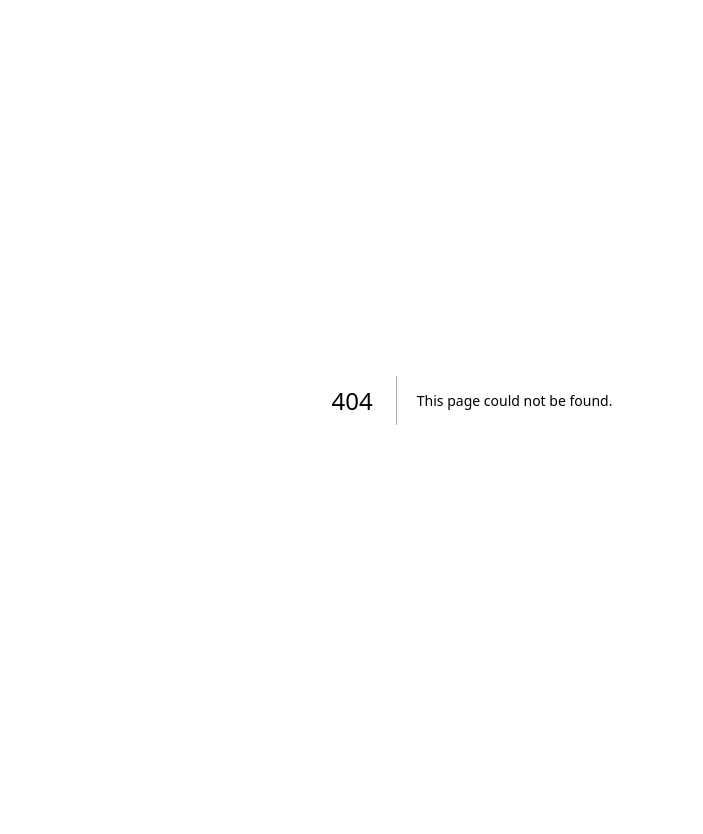
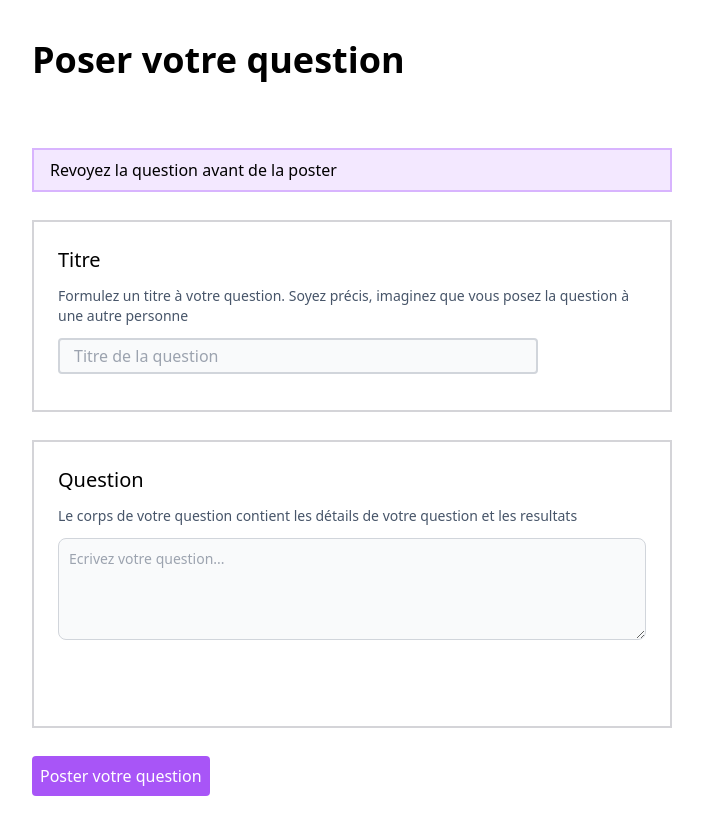
Before and after one commit to eunicekinzengele/Batela_plateforme, a Next.js app in the folder batela_plateforme/: page /AskQuestion in a window 1280 px wide. Before the commit this address had no page. Shown: the top 834 px of the page, without its empty margins (168-871 px from the left). Before the commit the page ends 800 px from the top, so only its background shows below. Built offline with nearby package versions, Linux system fonts and the light colour scheme.

Commit message:
feat: Addition of the page where you can ask questions

```diff
--- /dev/null
+++ b/batela_plateforme/src/pages/AskPage.jsx
@@ -0,0 +1,12 @@
+import React from 'react'
+import AskQuestion from './AskQuestion'
+import NavBar from './NavBar'
+
+export default function AskPage() {
+  return (
+    <div>
+        <NavBar/>
+        <AskQuestion/>
+    </div>
+  )
+}
--- /dev/null
+++ b/batela_plateforme/src/pages/AskQuestion.jsx
@@ -0,0 +1,25 @@
+import React from "react";
+
+export default function AskQuestion() {
+  return (
+    <div className=" h-auto flex justify-center pb-16">
+      <div className=" w-125 h-auto space-y-7 ">
+        <h1 className=" py-10 text-4xl font-semibold">Poser votre question</h1>
+        <div className=" bg-purple-100 border-purple-300 border-2 w-116 h-11 flex items-center ">
+            <p className=" pl-4">Revoyez la question avant de la poster</p>
+        </div>
+        <div className=" border-zinc-300 border-2 w-116 h-48 p-6 space-y-3 ">
+            <p className=" text-xl font-medium">Titre</p>
+            <p className=" text-sm text-slate-600">Formulez un titre à votre question. Soyez précis, imaginez que vous posez la question à une autre personne</p>
+            <input placeholder="Titre de la question" className="border-gray-300 rounded pl-[14px] focus:outline-purple-300  bg-gray-50  border-2 w-115 h-9 "/>
+        </div>
+        <div className=" border-zinc-300 border-2 w-116 p-6 space-y-3  h-72 ">
+        <p className=" text-xl font-medium">Question</p>
+        <p className=" text-sm text-slate-600">Le corps de votre question contient les détails de votre question et les resultats</p>
+        <textarea id="message" rows="4" className="block p-2.5 w-full text-sm text-gray-900 focus:outline-purple-300 bg-gray-50 rounded-lg border border-gray-300 " placeholder="Ecrivez votre question..."></textarea>
+        </div>
+        <button className=" bg-purple-500 rounded p-2 text-white">Poster votre question</button>
+      </div>
+    </div>
+  );
+}
```
